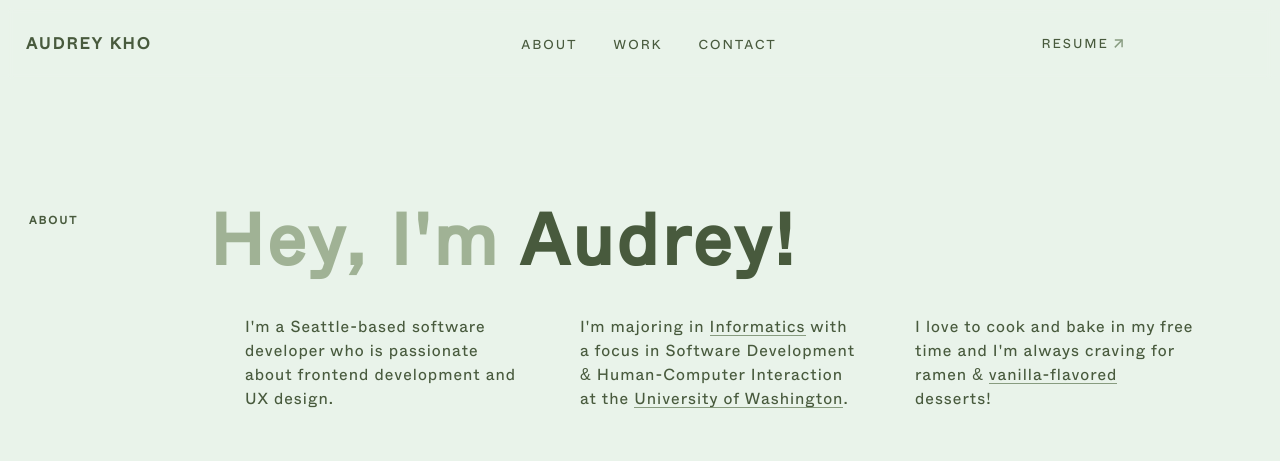
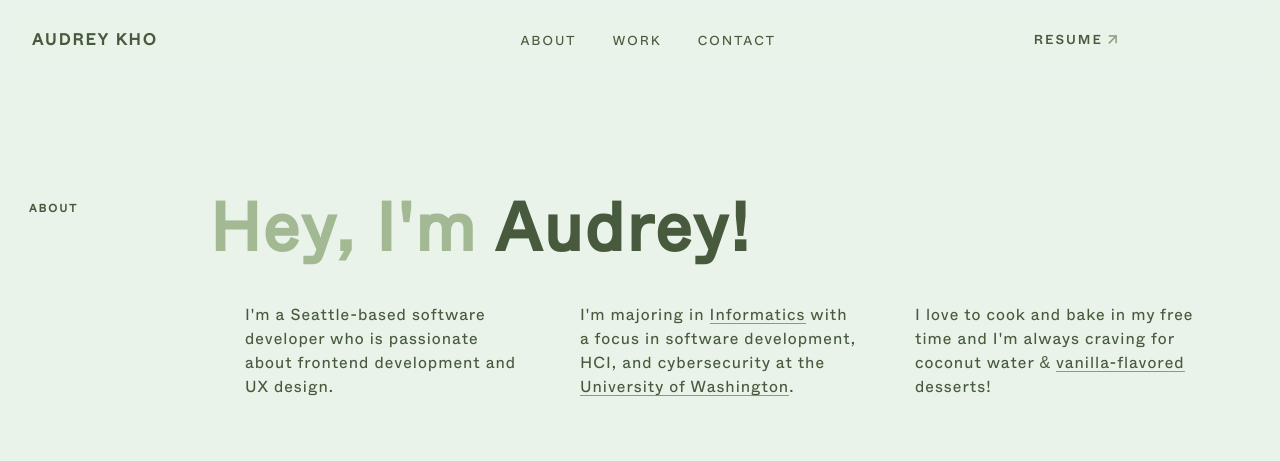
Before and after one commit to audrey-kho/audrey-kho.github.io, a React (Create React App) app: page / in a window 1280 px wide. Shown: the top 461 px of the page. Built offline with nearby package versions, Linux system fonts and the light colour scheme; some icons are missing.

Commit message:
navbar modifications

```diff
--- a/src/App.js
+++ b/src/App.js
@@ -4,7 +4,7 @@ import styled, { keyframes } from "styled-components";
 import React, { useState, useEffect, useRef } from "react";
 import clsx from "clsx";
 import { Link } from "react-scroll";
-import { initializeApp } from 'firebase/app';
+import { initializeApp } from "firebase/app";
 import { Suspense } from "react";
 import dayjs from "dayjs";
 
@@ -20,7 +20,7 @@ const firebaseConfig = {
   storageBucket: "audrey-kho.appspot.com",
   messagingSenderId: "306777134790",
   appId: "1:306777134790:web:024444a1e5d426846369c7",
-  measurementId: "G-1WMJFHDP7Q"
+  measurementId: "G-1WMJFHDP7Q",
 };
 
 const app = initializeApp(firebaseConfig);
@@ -40,9 +40,13 @@ export default function App() {
   }, [open]);
 
   return (
-    <Suspense fallback={
-      <div style={{width: "100%", height: "80em", background: "#e9f3ea"}}></div>
-    }>
+    <Suspense
+      fallback={
+        <div
+          style={{ width: "100%", height: "80em", background: "#e9f3ea" }}
+        ></div>
+      }
+    >
       <NavStyles>
         <h1>AUDREY KHO</h1>
         <div className="scroll-links">
@@ -102,7 +106,6 @@ export default function App() {
               setOpen(!open);
             }}
           />
-
           <div className={clsx({ "mobile-dropdown": true, hidden: !open })}>
             <Link
               to={"about"}
@@ -117,7 +120,7 @@ export default function App() {
             <Link
               to={"work"}
               smooth={true}
-              offset={-132}
+              offset={-98}
               onClick={() => {
                 setOpen(false);
               }}
@@ -134,56 +137,25 @@ export default function App() {
             >
               CONTACT
             </Link>
-            <hr />
-            <a
-              href="https://drive.google.com/file/d/1K4P0W8m9sU6cNN-XS0x6gC4wB7RACUpC/view"
-              target="_blank"
-              rel="noreferrer"
-              onClick={() => {
-                setOpen(false);
-              }}
-            >
-              RESUME
-            </a>
-            <a
-              href="mailto:audreyckho@gmail.com"
-              target="_blank"
-              rel="noreferrer"
-              onClick={() => {
-                setOpen(false);
-              }}
-            >
-              E-MAIL
-            </a>
-            <a
-              href="https://www.linkedin.com/in/audrey-kho/"
-              target="_blank"
-              rel="noreferrer"
-              onClick={() => {
-                setOpen(false);
-              }}
-            >
-              LINKEDIN
-            </a>
-            <a
-              href="https://github.com/audrey-kho"
-              target="_blank"
-              rel="noreferrer"
-              onClick={() => {
-                setOpen(false);
-              }}
-            >
-              GITHUB
-            </a>
           </div>
         </button>
       </NavStyles>
       <About />
       <Work />
-      <Contact firebaseConfig={app}/>
+      <Contact firebaseConfig={app} />
       <FooterStyles>
         <p>&copy; AUDREY KHO {dayjs().year()}</p>
-        <p>Huge thanks to <a href='https://www.jtiutan.com/' target='_blank' rel='noreferrer'>Jill</a> &amp; <a href='https://maxinekho.com/' target='_blank' rel='noreferrer'>Max</a> for the design help!</p>
+        <p>
+          Thanks to{" "}
+          <a href="https://www.jtiutan.com/" target="_blank" rel="noreferrer">
+            Jill
+          </a>{" "}
+          &amp;{" "}
+          <a href="https://maxinekho.com/" target="_blank" rel="noreferrer">
+            Max
+          </a>{" "}
+          for the design help!
+        </p>
       </FooterStyles>
     </Suspense>
   );
@@ -205,8 +177,8 @@ const NavStyles = styled.nav`
   display: flex;
   justify-content: space-between;
   align-items: center;
-  margin: 0 auto;
-  padding: 0 18px;
+  margin: -10px auto;
+  padding: 0 24px;
   max-width: 1380px;
   position: sticky;
   top: 0;
@@ -217,6 +189,10 @@ const NavStyles = styled.nav`
   h1 {
     font-size: 16px;
     margin: 24px 0;
+
+    @media (max-width: 850px) {
+      display: none;
+    }
   }
 
   a {
@@ -238,18 +214,15 @@ const NavStyles = styled.nav`
   .main-menu {
     display: flex;
     align-items: center;
+    font-family: "Whyte Medium", sans-serif;
+    margin: 24px 0;
 
     > * + * {
       margin-left: 22px;
     }
-
-    @media (max-width: 850px) {
-      display: none;
-    }
   }
 
   .mobile-menu {
-    position: relative;
     display: none;
     background: none;
     border: none;
@@ -262,25 +235,37 @@ const NavStyles = styled.nav`
       padding: 4px 8px 2px;
     }
 
+    &:hover,
+    &:active,
+    &:focus {
+      box-shadow: inset 0 0 3px rgba(95, 112, 83, 0.5);
+    }
+
+    @media (max-width: 850px) {
+      display: block;
+    }
+  }
+
   .mobile-dropdown {
     display: flex;
     flex-direction: column;
     align-items: flex-end;
-      font-family: "Whyte", sans-serif;
+    font-family: "Whyte Medium", sans-serif;
     letter-spacing: 1px;
     line-height: 2.6em;
+    padding: 16px 24px;
     position: absolute;
     top: 48px;
     right: 0;
-      padding: 12px 18px;
-      background: rgba(230, 242, 231, .85);
+    // width: 100px;
+    background: rgba(230, 242, 231, 0.85);
     border: solid rgba(0, 0, 0, 0.2) 0.5px;
     border-radius: 8px;
     animation: ${dropdown} 0.2s ease;
 
     a {
-        margin: 4px 6px;
-        padding: 2px;
+      margin: 4px 2px;
+      padding: 4px;
       font-size: 18px;
       cursor: pointer !important;
     }
@@ -289,7 +274,7 @@ const NavStyles = styled.nav`
       border: 0;
       display: block;
       width: 100%;
-        background-color: #485A3D;
+      background-color: #485a3d;
       opacity: 0.4;
       margin: 8px 0;
       height: 0.6px;
@@ -297,17 +282,6 @@ const NavStyles = styled.nav`
 
     &.hidden {
       display: none;
-      }
-    }
-
-    &:hover,
-    &:active,
-    &:focus {
-      box-shadow: inset 0 0 3px rgba(95, 112, 83, 0.5);
-    }
-
-    @media (max-width: 850px) {
-      display: block;
     }
   }
 `;
--- a/src/components/About.js
+++ b/src/components/About.js
@@ -22,7 +22,6 @@ export default function About() {
       <AboutStyles id="about">
         <SectionTitle href="about">ABOUT</SectionTitle>
         <MainSection>
-          {/* <p style={{"margin": "0 0 14px", "fontSize": "14px", "fontWeight": "600"}}>HEY THERE, I'M</p> */}
           <h1><span>Hey, I'm</span> Audrey!</h1>
           <ul className="details__list">
             <li>
@@ -36,7 +35,7 @@ export default function About() {
                 <a href="https://ischool.uw.edu/" target="_blank" rel="noreferrer">
                   Informatics
                 </a>
-                &nbsp;with a focus in Software Development &amp; Human-Computer Interaction at the{" "}
+                &nbsp;with a focus in software development, HCI, and cybersecurity at the{" "}
                 <a href="https://www.washington.edu/" target="_blank" rel="noreferrer">
                   University of Washington
                 </a>.
@@ -45,7 +44,7 @@ export default function About() {
             <li>
               <HeartOutline color="#485A3D" width="20px" height="20px" />
               <p>
-                I love to cook and bake in my free time and I'm always craving for ramen &amp;{" "}
+                I love to cook and bake in my free time and I'm always craving for coconut water &amp;{" "}
                 <a
                   href="https://vanleeuwenicecream.com/product/vanilla-bean-ice-cream/"
                   target="_blank"
@@ -113,17 +112,17 @@ const AboutStyles = styled.section`
   align-items: flex-start;
 
   h1 {
-    font-size: 72px;
-    letter-spacing: 3px;
-    margin: -4px 0 0;
-    line-height: 68px;
+    font-size: 68px;
+    letter-spacing: 2px;
+    margin: -6px 0 0;
+    line-height: 70px;
 
     span {
-      color: #A0B295;
+      color: #A3B994;
     }
 
-    @media (max-width: 768px) {
-      font-size: 54px;
+    @media (max-width: 820px) {
+      font-size: 56px;
     }
   }
 
--- a/src/index.css
+++ b/src/index.css
@@ -37,6 +37,7 @@ body {
   font-family: "Whyte", sans-serif;
   color: #485A3D !important;
   letter-spacing: 2px !important;
+  /* margin: -32px 0; */
 }
 
 p {
```
Lines whose indentation alone changed are shown as unchanged.
